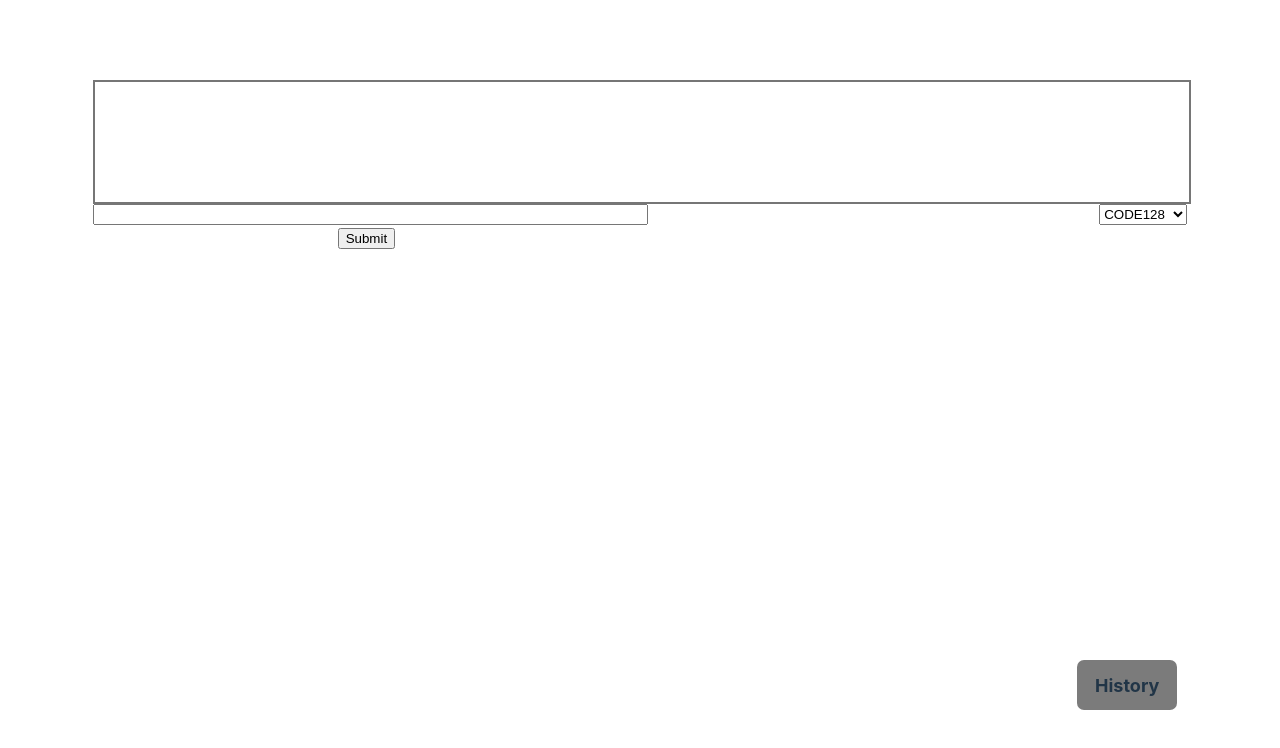
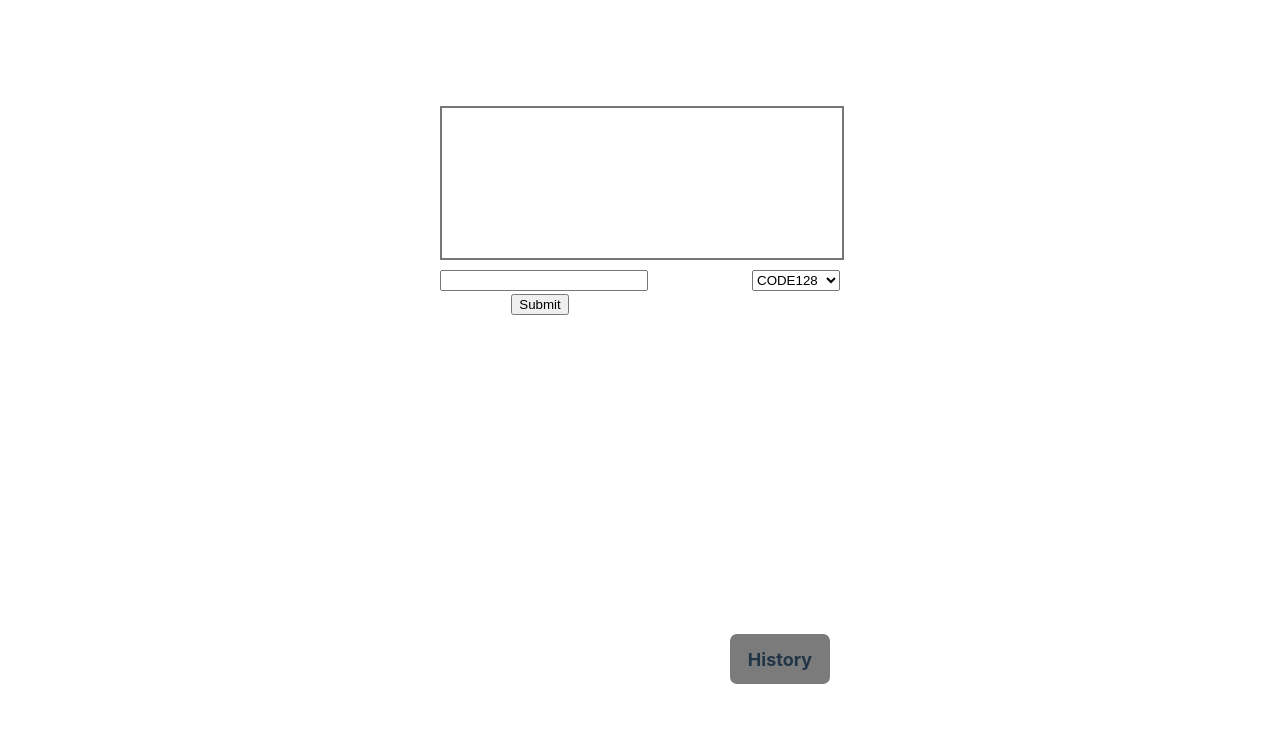
Before and after one commit to StepanBlaha/barcode-project, a React (Vite) app: page / in a window 1280 px wide. Shown: the top 748 px of the page. Built offline with nearby package versions, Linux system fonts and the light colour scheme.

Commit message:
changes on barcode page design

```diff
--- a/src/App.css
+++ b/src/App.css
@@ -52,8 +52,15 @@ html,  body{
   width: 100%;
   height: 100%;
   display: flex;
+  box-sizing: border-box;
 }
-.wrapper{
+.wrapperBarcode{
+  height: 80%;
+  width: 90%;
+  margin: auto auto;
+  max-width: 400px;
+}
+.wrapperHistory{
   height: 80%;
   width: 90%;
   margin: auto auto;
--- a/src/App.jsx
+++ b/src/App.jsx
@@ -27,7 +27,7 @@ function App() {
     console.log('Je to bar')
     return (
       <>
-        <div className='wrapper'>
+        <div className='wrapperBarcode'>
           <div className='mainContent'>
             <BarcodeApp />
           </div>
@@ -42,7 +42,7 @@ function App() {
   if(page === "history"){
     return (
       <>
-        <div className='wrapper'>
+        <div className='wrapperHistory'>
           <div className='mainContent'>
             <HistoryApp />
           </div>
--- a/src/barcode.css
+++ b/src/barcode.css
@@ -1,8 +1,13 @@
 .barcodeWrap{
     width: 100%;
     float: left;
-    height: 120px;
+    min-height: 120px;
+    display: flex;
+    align-items: center;
+    justify-content: center;
+    height: fit-content;
     border: 2px solid rgb(118, 118, 118);
+    margin-bottom: 10px;
 }
 #barcode{
 
@@ -59,6 +64,7 @@
     display: none;
 }
 .downloadPngButton{
+    cursor: pointer;
     display: flex;
     float: left;
     height: 100%;
@@ -67,6 +73,9 @@
     background-color: #7B7B7B;
     border-radius: 5px;
     font-size: 13px;
+    justify-content: center;
+    font-weight: 600 !important;
+    max-width: 145px;
 }
 #barcodeDownload{
     height: 100%;
@@ -74,7 +83,6 @@
     color: white;
 }
 .downloadPdfButton{
-    font-weight: 700;
     cursor: pointer;
     display: flex;
     float: right;
@@ -84,4 +92,7 @@
     background-color: #7B7B7B;
     border-radius: 5px;
     font-size: 13px;
+    justify-content: center;
+    font-weight: 600 !important;
+    max-width: 145px;
 }
--- a/src/barcode.jsx
+++ b/src/barcode.jsx
@@ -55,7 +55,7 @@ function PdfDownloadButton({saveFunc}) {
 function PngDownloadButton() {
     return(
         <>
-            <a href="" id='barcodeDownload'>
+            <a  id='barcodeDownload'>
                 <div className='downloadPngButton'>
                     <p className='downloadPngText'>Download as PNG</p>
                 </div>
--- a/src/history.css
+++ b/src/history.css
@@ -11,6 +11,8 @@
 
 }
 .record{
+    padding-left: 5px;
+    padding-right: 5px;
     display: flex;
     height: fit-content;
     width: 100%;
@@ -22,6 +24,7 @@
     align-items: center;
     padding-top: 10px;
     padding-bottom: 10px;
+    box-sizing: border-box;
 }
 .record:nth-child(even){background-color: #414141;}
 .barcodeCode, .barcodeFormat{
```
